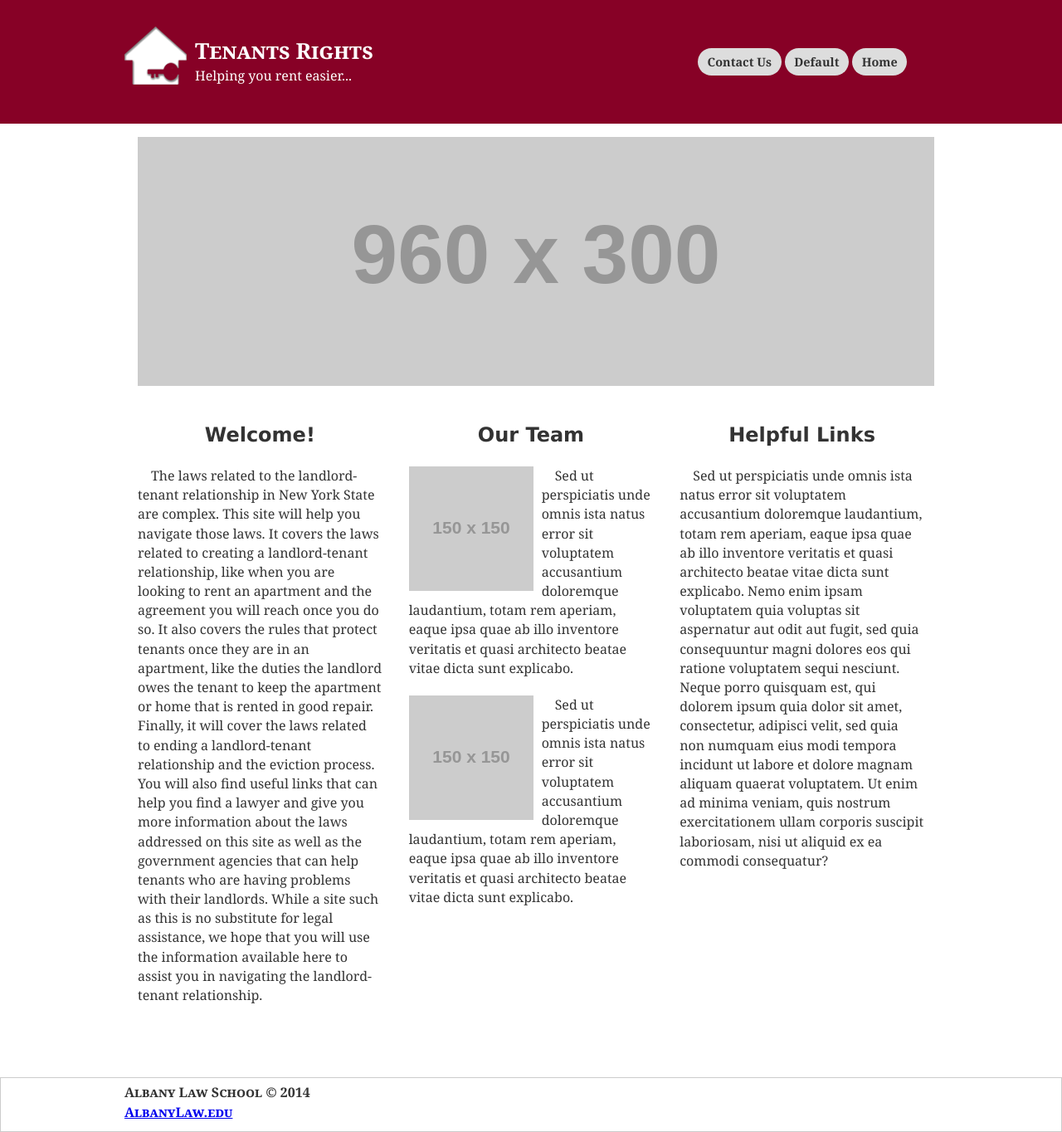
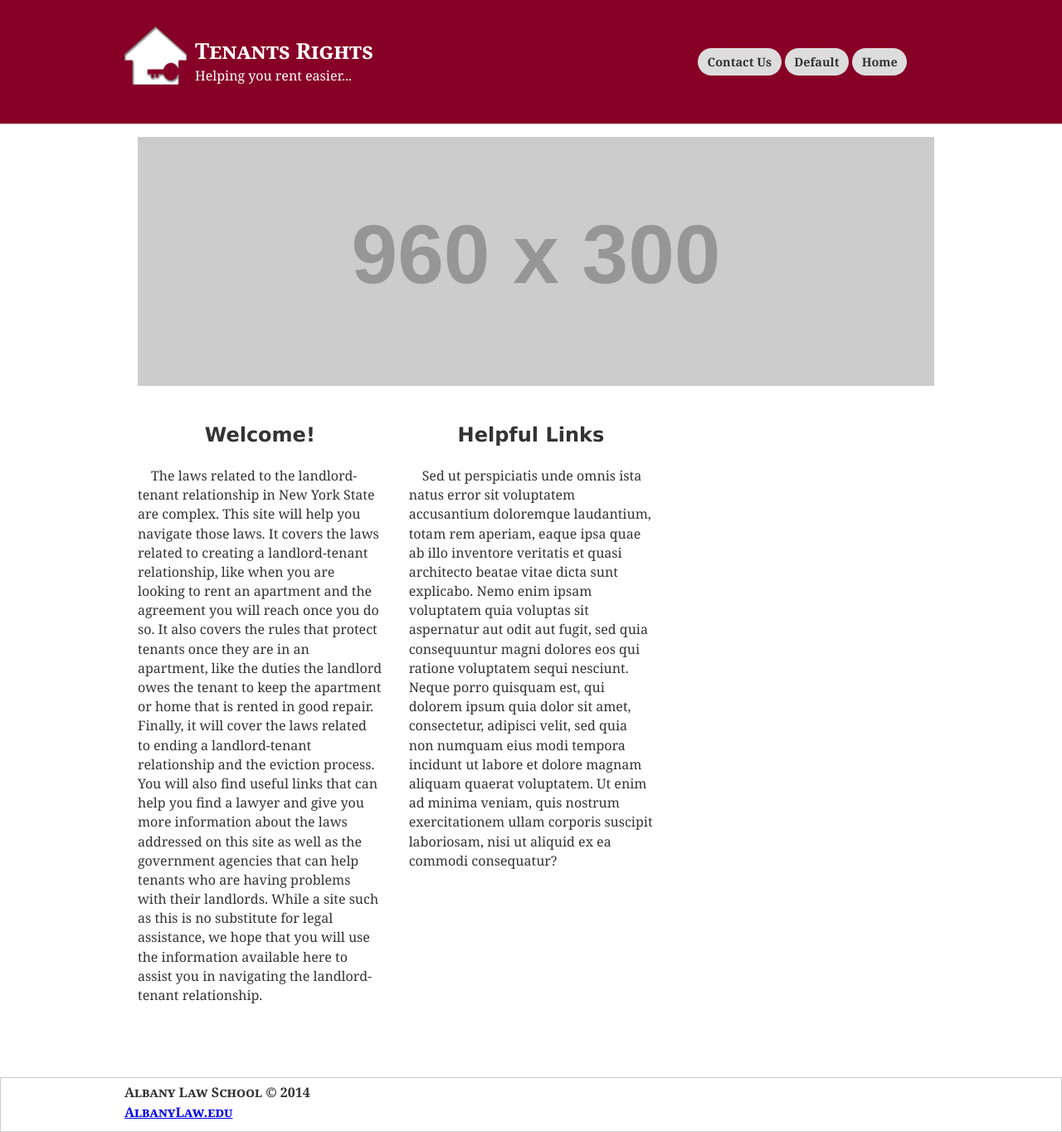
Before and after one commit to iinf362/team5, a Jekyll site: the page built from front-page.html, in a window 1280 px wide. Shown: the whole page at 83% size. Built offline with Jekyll 4.4.1, drawn with Linux system fonts in a browser that asks for light colours; nearby versions of some CDN libraries; library files that are not in the unit come from our copies.

Commit message:
Removed Team collum

```diff
--- a/front-page.html
+++ b/front-page.html
@@ -11,20 +11,10 @@ title: Home
         <div class="col col-news">
             <h2>Welcome!</h2>
             <p>The laws related to the landlord-tenant relationship in New York State are complex. This site will help you navigate those laws. It covers the laws related to creating a landlord-tenant relationship, like when you are looking to rent an apartment and the agreement you will reach once you do so. It also covers the rules that protect tenants once they are in an apartment, like the duties the landlord owes the tenant to keep the apartment or home that is rented in good repair. Finally, it will cover the laws related to ending a landlord-tenant relationship and the eviction process. You will also find useful links that can help you find a lawyer and give you more information about the laws addressed on this site as well as the government agencies that can help tenants who are having problems with their landlords. While a site such as this is no substitute for legal assistance, we hope that you will use the information available here to assist you in navigating the landlord-tenant relationship.
-</p>
+            </p>
         </div>
-        <div class="col col-team">
-            <h2>Our Team</h2>
-            <a class="img-team">
-                <img class="team-img" src="http://placehold.it/150x150" alt="">
-            </a>
-            <p>Sed ut perspiciatis unde omnis ista natus error sit voluptatem accusantium doloremque laudantium, totam rem aperiam, eaque ipsa quae ab illo inventore veritatis et quasi architecto beatae vitae dicta sunt explicabo.</p>
-            <a class="img-team">
-                <img class="team-img" src="http://placehold.it/150x150" alt="">
-            </a>
-            <p>Sed ut perspiciatis unde omnis ista natus error sit voluptatem accusantium doloremque laudantium, totam rem aperiam, eaque ipsa quae ab illo inventore veritatis et quasi architecto beatae vitae dicta sunt explicabo.</p>
-        </div>
-         <div class="col col-links">
+
+        <div class="col col-links">
             <h2>Helpful Links</h2>
             <p>Sed ut perspiciatis unde omnis ista natus error sit voluptatem accusantium doloremque laudantium, totam rem aperiam, eaque ipsa quae ab illo inventore veritatis et quasi architecto beatae vitae dicta sunt explicabo. Nemo enim ipsam voluptatem quia voluptas sit aspernatur aut odit aut fugit, sed quia consequuntur magni dolores eos qui ratione voluptatem sequi nesciunt. Neque porro quisquam est, qui dolorem ipsum quia dolor sit amet, consectetur, adipisci velit, sed quia non numquam eius modi tempora incidunt ut labore et dolore magnam aliquam quaerat voluptatem. Ut enim ad minima veniam, quis nostrum exercitationem ullam corporis suscipit laboriosam, nisi ut aliquid ex ea commodi consequatur?</p>
         </div>
```
